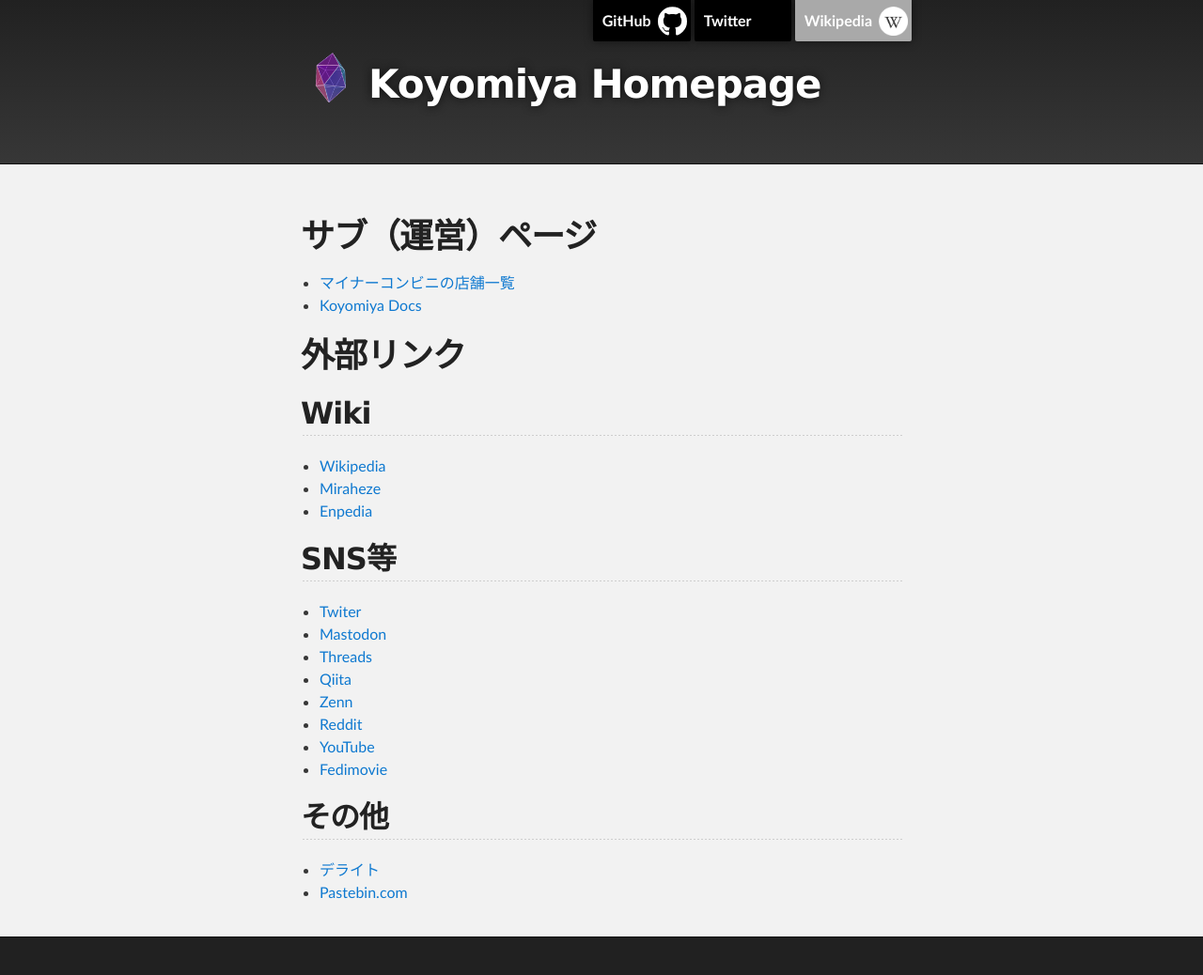
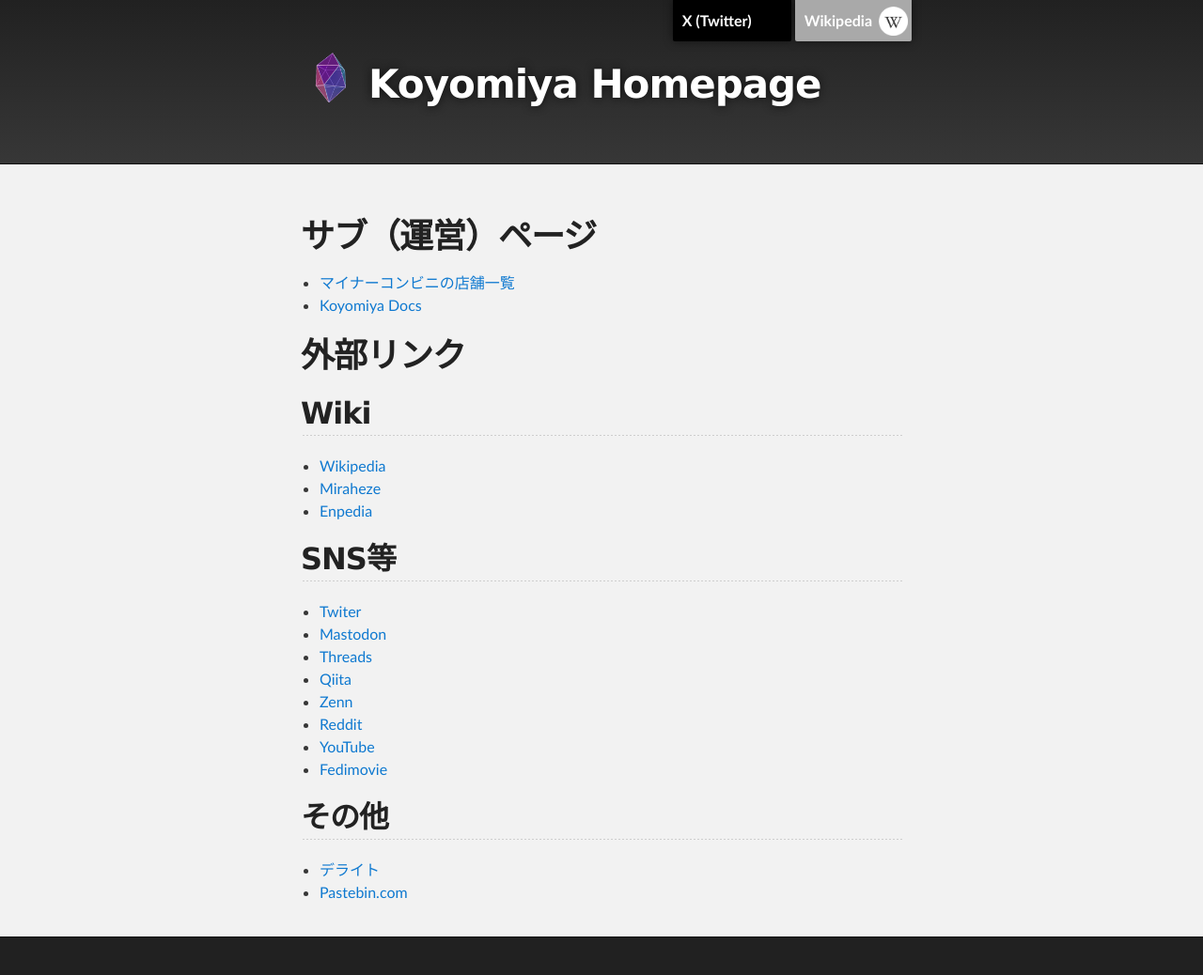
Before and after one commit to koyomiyahouya/koyomiyahouya.github.io, a Jekyll site: the page built from index.md, in a window 1280 px wide. Shown: the whole page at 94% size. Built offline with Jekyll 4.4.1, drawn with Linux system fonts in a browser that asks for light colours; the repository's description, which GitHub fills in, is left out.

Commit message:
Update default.html

```diff
--- a/_layouts/default.html
+++ b/_layouts/default.html
@@ -22,8 +22,7 @@
 
           <!-- change forkme_banner url and text / add twitter and connpass banners -->
           <div id="banner_wrap">
-            <a id="github_banner" href="https://github.com/koyomiyahouya">GitHub</a>
-            <a id="twitter_banner" href="https://twitter.com/koyomiyahouya">Twitter</a>
+            <a id="twitter_banner" href="https://twitter.com/koyomiyahouya">X (Twitter)</a>
             <a id="wikipedia_banner" href="https://ja.wikipedia.org/wiki/利用者:コヨミヤ">Wikipedia</a>
           </div>
 
```
